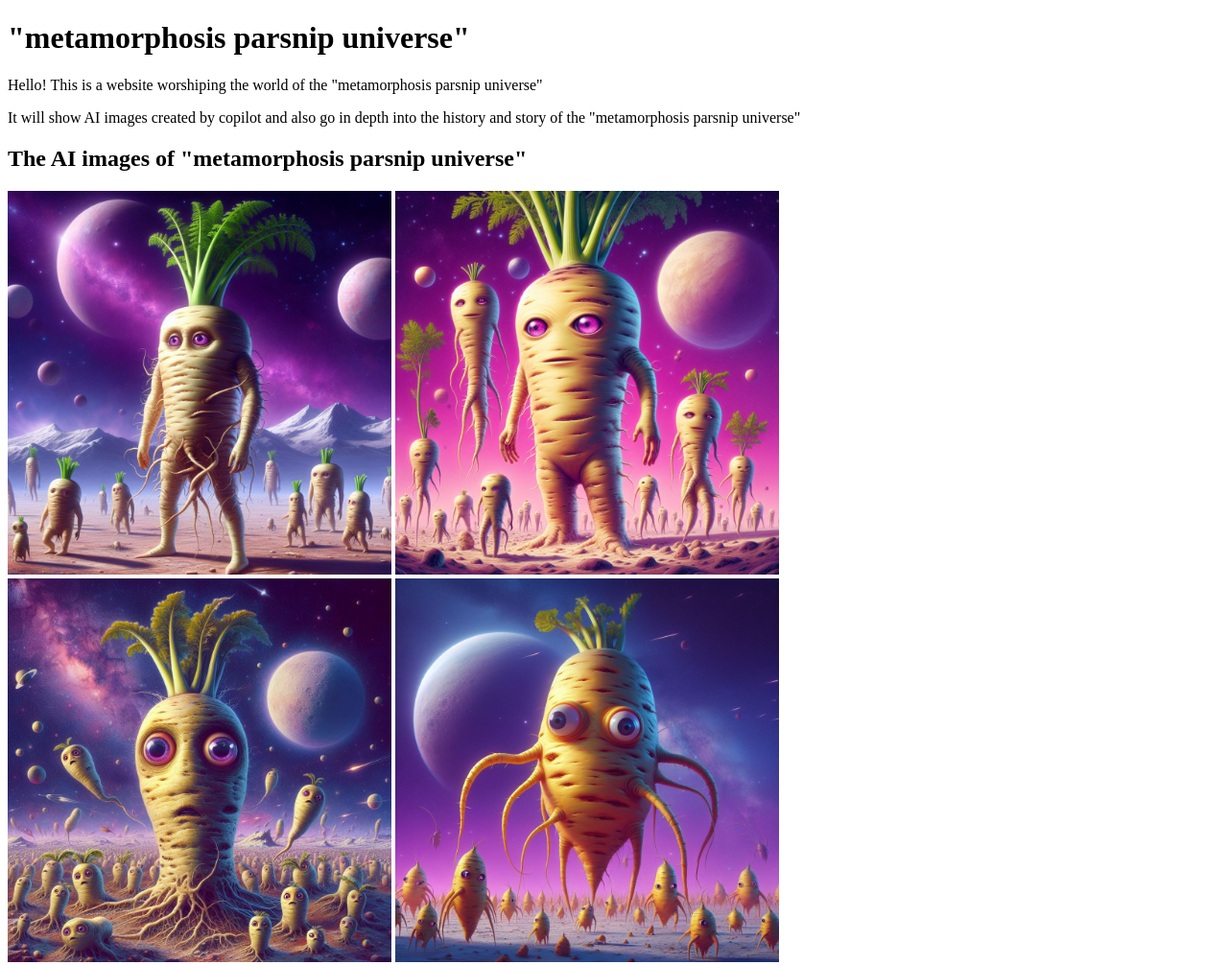
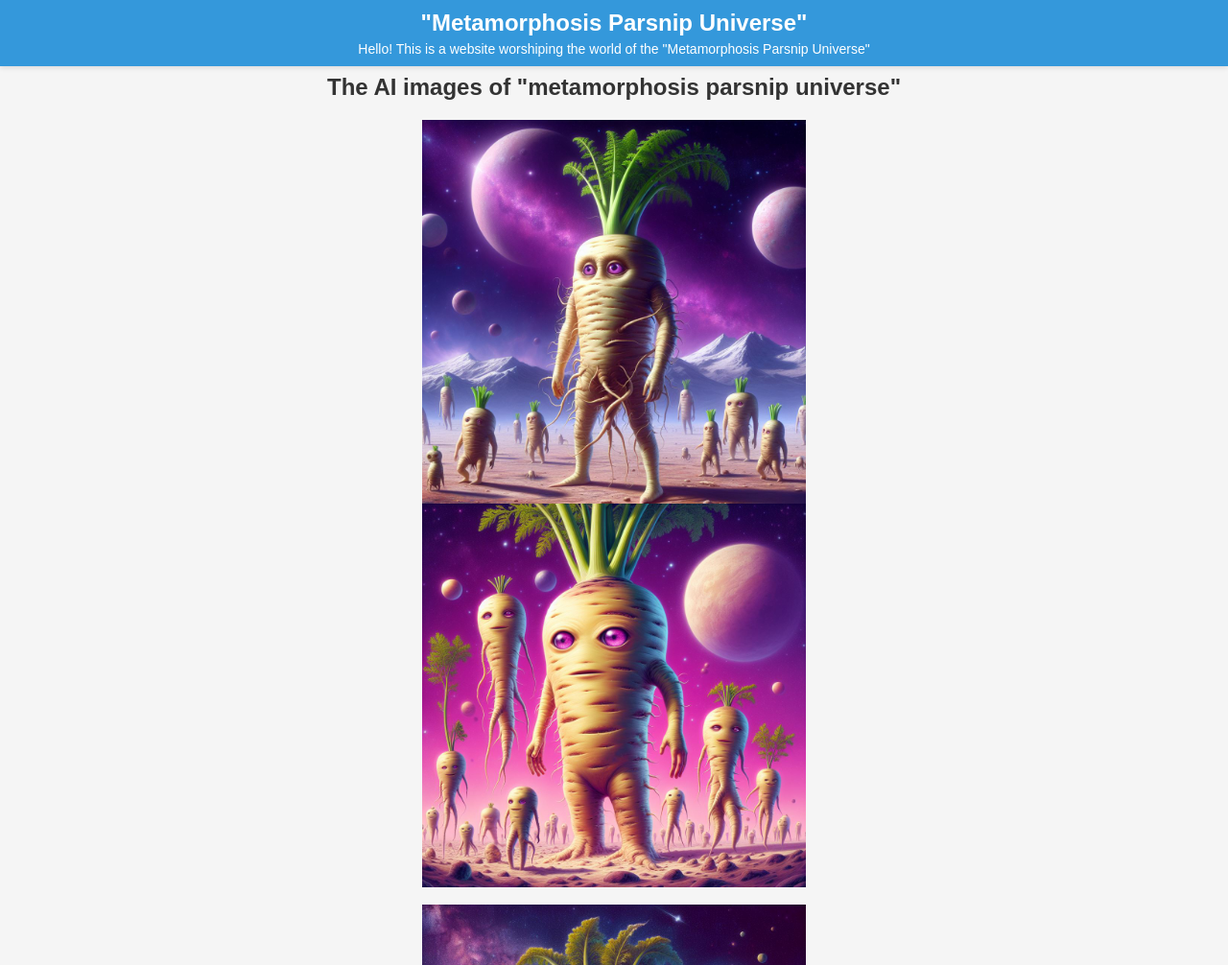
Before and after one commit to SupaSeeka/SEO, a plain HTML site: page index.html in a window 1280 px wide. Shown: the top 1006 px of the page at 96% size. Drawn offline with Linux system fonts and the light colour scheme.

Commit message:
Update index.html

```diff
--- a/index.html
+++ b/index.html
@@ -1,8 +1,65 @@
 <!DOCTYPE html>
 
-<h1>"metamorphosis parsnip universe"</h1>
+<style>
+    body {
+        font-family: 'Arial', sans-serif;
+        background-color: #f5f5f5;
+        color: #333;
+        margin: 0;
+        padding: 0;
+    }
 
-<p>Hello! This is a website worshiping the world of the "metamorphosis parsnip universe"</p>
+    header {
+        background-color: #3498db;
+        color: #fff;
+        text-align: center;
+        padding: 10px 0;
+        position: fixed;
+        width: 100%;
+        top: 0;
+        z-index: 1000;
+        box-shadow: 0 2px 5px rgba(0, 0, 0, 0.1); /* Add a subtle shadow for separation */
+    }
+
+    h1 {
+        margin: 0;
+        font-size: 24px; /* Adjust font size */
+    }
+
+    p {
+        margin: 5px 0 0;
+        font-size: 14px; /* Adjust font size */
+    }
+
+    main {
+        margin-top: 60px;
+        text-align: center; /* Center the content horizontally */
+    }
+
+    img {
+        display: block; /* Ensure images don't have extra space below */
+        margin: 0 auto; /* Center images horizontally */
+    }
+
+    h2, h3 {
+        text-align: center; /* Center headings horizontally */
+    }
+
+    /* Rest of your styles remain unchanged */
+
+    footer {
+        background-color: #333;
+        color: #fff;
+        text-align: center;
+        padding: 10px 0;
+    }
+</style>
+
+<header>
+    <h1>"Metamorphosis Parsnip Universe"</h1>
+    <p>Hello! This is a website worshiping the world of the "Metamorphosis Parsnip Universe"</p>
+</header>
+<br><br>
 <p>It will show AI images created by copilot and also go in depth into the history and story of the "metamorphosis parsnip universe"</p>
 
 <h2>The AI images of "metamorphosis parsnip universe"</h2>
@@ -32,3 +89,7 @@
 <br>
     The townsfolk were astonished to find their beloved professor returned, but he carried with him the wisdom of the parsnip universe. Professor Magnus Thornfield continued his botanical experiments, now blending earthly knowledge with cosmic insights. The once ordinary parsnip became a symbol of the extraordinary possibilities that could be unlocked when the boundaries of the known universe were transcended.
 </p>
+
+<footer>
+    <p>© 2024 Metamorphosis Parsnip Universe</p>
+</footer>
```
